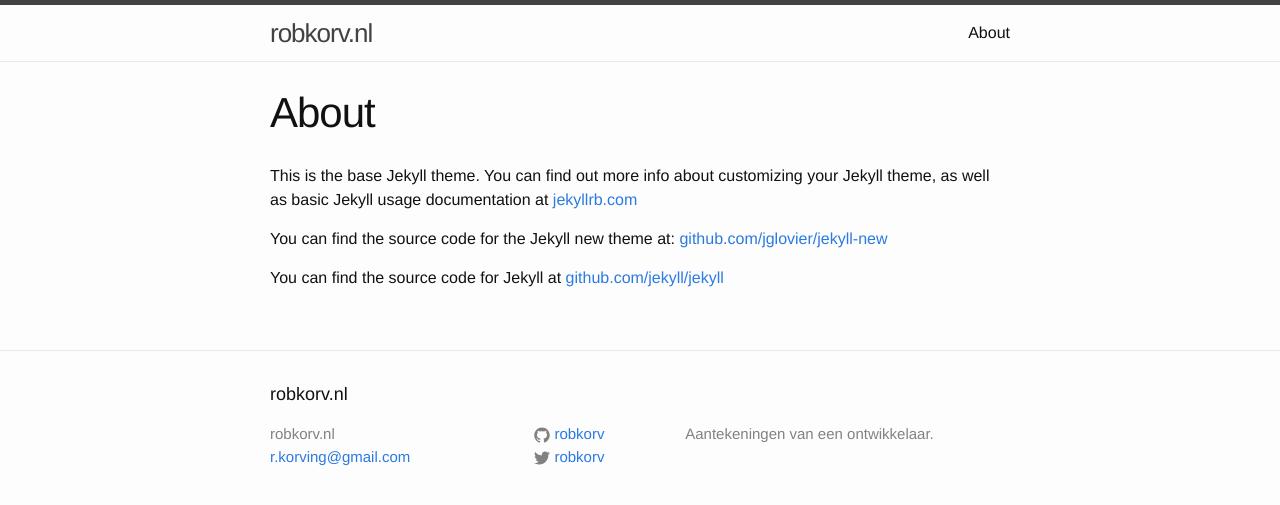
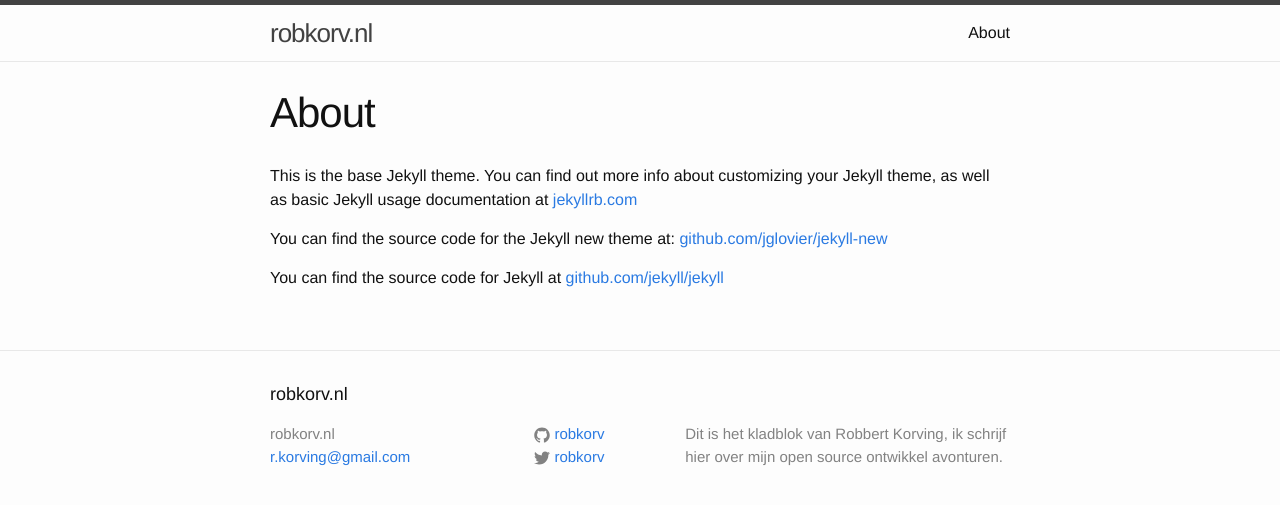
Before and after one commit to robkorv/robkorv.github.io, a Jekyll site: the page built from about.md, in a window 1280 px wide. Shown: the top 505 px of the page. Built offline with Jekyll 4.4.1, drawn with Linux system fonts in a browser that asks for light colours; comment, search, counter and statistics services are not loaded.

Commit message:
better description

```diff
--- a/_config.yml
+++ b/_config.yml
@@ -2,7 +2,8 @@
 title: robkorv.nl
 email: r.korving@gmail.com
 description: >
-  Aantekeningen van een ontwikkelaar.
+  Dit is het kladblok van Robbert Korving, ik schrijf hier over mijn open source
+  ontwikkel avonturen.
 baseurl: ""
 url: "https://robkorv.nl"
 twitter_username: robkorv
```
